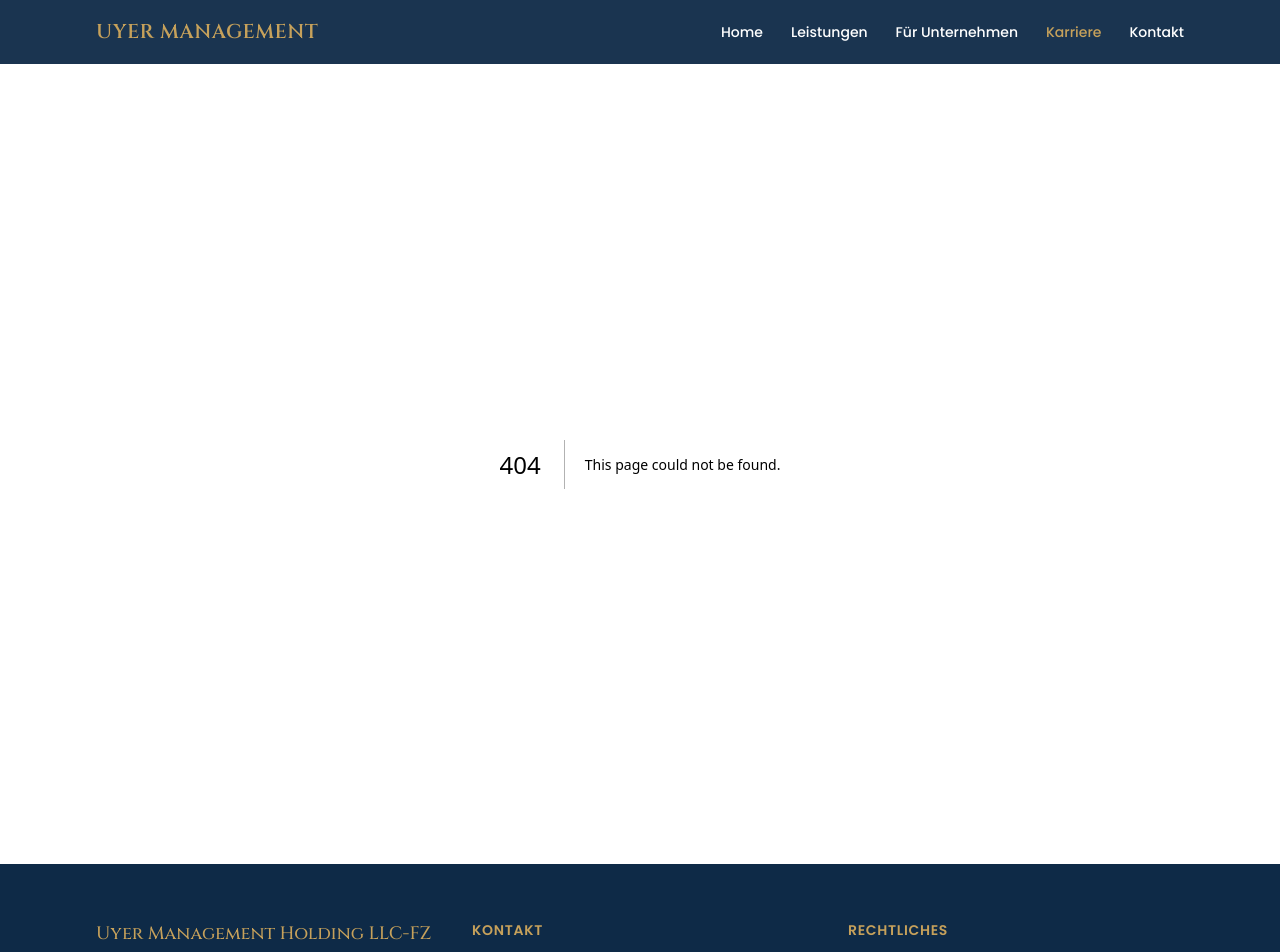
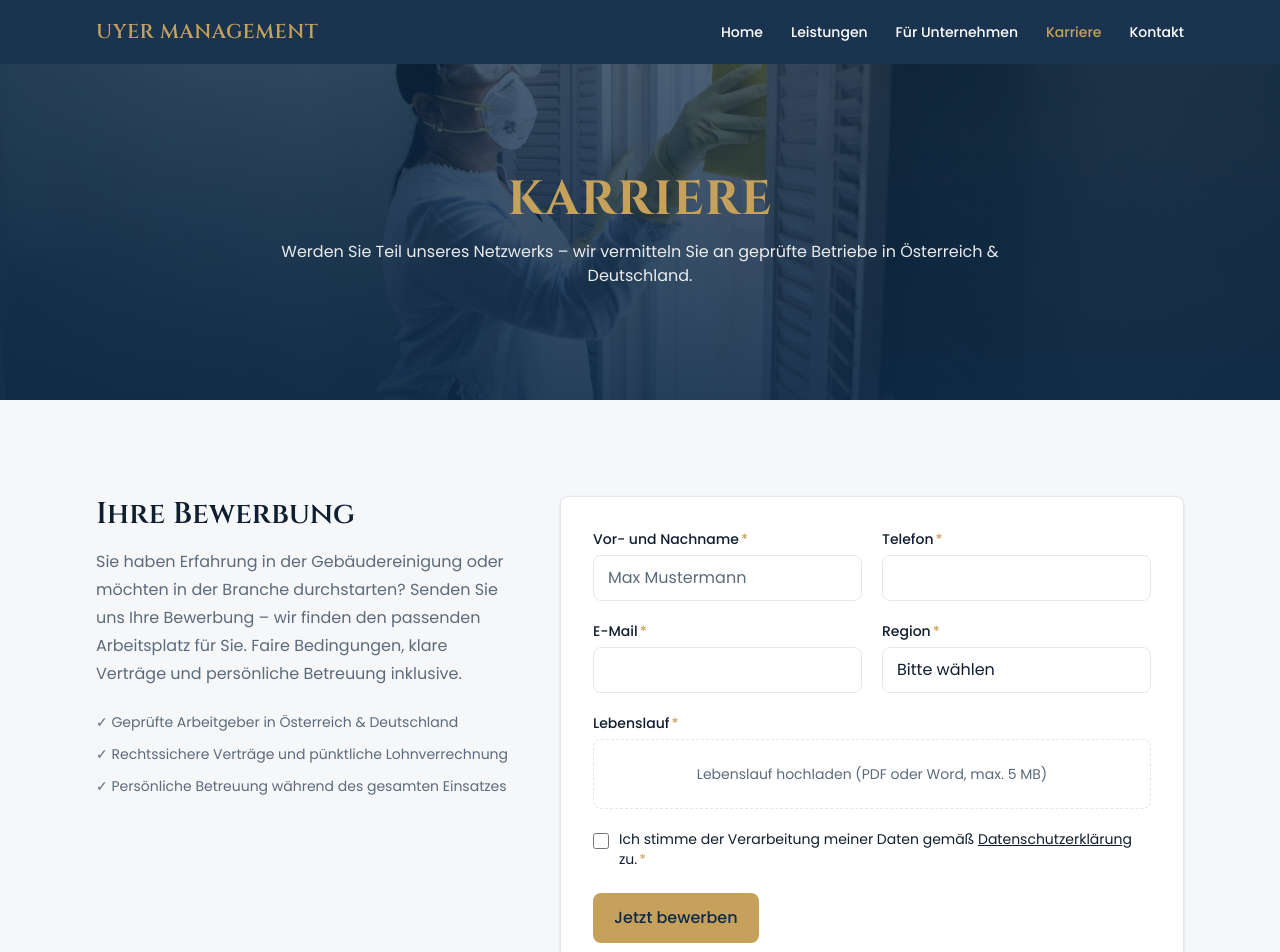
Before and after one commit to esharqhq/Uyer-management, a Next.js app: page /karriere in a window 1280 px wide. Before the commit this address had no page. Shown: the top 952 px of the page. Built offline with nearby package versions, Linux system fonts and the light colour scheme.

Commit message:
feat: add Karriere page with CV-upload application form

```diff
--- /dev/null
+++ b/app/karriere/page.tsx
@@ -0,0 +1,45 @@
+import type { Metadata } from "next";
+import { PageHero } from "@/components/shared/PageHero";
+import { Container } from "@/components/layout/Container";
+import { Section } from "@/components/layout/Section";
+import { AnimatedSection } from "@/components/motion/AnimatedSection";
+import { ApplyForm } from "@/components/career/ApplyForm";
+
+export const metadata: Metadata = {
+  title: "Karriere – Jetzt bewerben",
+  description:
+    "Arbeiten in der Gebäudereinigung in Österreich & Deutschland: Bewerben Sie sich jetzt bei Uyer Management – unkompliziert mit Lebenslauf-Upload.",
+};
+
+export default function KarrierePage() {
+  return (
+    <>
+      <PageHero
+        title="Karriere"
+        subtitle="Werden Sie Teil unseres Netzwerks – wir vermitteln Sie an geprüfte Betriebe in Österreich & Deutschland."
+        image="/images/section-team.jpg"
+      />
+      <Section tone="light">
+        <Container className="grid gap-12 lg:grid-cols-[2fr_3fr]">
+          <AnimatedSection>
+            <h2 className="font-display text-3xl font-semibold">Ihre Bewerbung</h2>
+            <p className="mt-4 font-body leading-7 text-muted">
+              Sie haben Erfahrung in der Gebäudereinigung oder möchten in der
+              Branche durchstarten? Senden Sie uns Ihre Bewerbung – wir finden
+              den passenden Arbeitsplatz für Sie. Faire Bedingungen, klare
+              Verträge und persönliche Betreuung inklusive.
+            </p>
+            <ul className="mt-6 space-y-3 font-body text-sm text-muted">
+              <li>✓ Geprüfte Arbeitgeber in Österreich &amp; Deutschland</li>
+              <li>✓ Rechtssichere Verträge und pünktliche Lohnverrechnung</li>
+              <li>✓ Persönliche Betreuung während des gesamten Einsatzes</li>
+            </ul>
+          </AnimatedSection>
+          <div className="rounded-lg border border-line bg-surface p-8 shadow-sm">
+            <ApplyForm />
+          </div>
+        </Container>
+      </Section>
+    </>
+  );
+}
--- /dev/null
+++ b/components/career/ApplyForm.tsx
@@ -0,0 +1,105 @@
+"use client";
+
+import { useState } from "react";
+import Link from "next/link";
+import { useForm } from "react-hook-form";
+import { zodResolver } from "@hookform/resolvers/zod";
+import { z } from "zod";
+import { applySchema, REGIONS, CV_MAX_BYTES } from "@/lib/schemas";
+import { Input } from "@/components/ui/Input";
+import { Select } from "@/components/ui/Select";
+import { FileUpload } from "@/components/ui/FileUpload";
+import { Checkbox } from "@/components/ui/Checkbox";
+import { Button } from "@/components/ui/Button";
+
+const applyFormSchema = applySchema.extend({
+  cv: z
+    .custom<FileList>()
+    .refine((fl) => fl && fl.length === 1, "Bitte laden Sie Ihren Lebenslauf hoch.")
+    .refine(
+      (fl) => !fl?.[0] || fl[0].size <= CV_MAX_BYTES,
+      "Die Datei ist zu groß (max. 5 MB).",
+    ),
+});
+type ApplyFormInput = z.infer<typeof applyFormSchema>;
+
+export function ApplyForm() {
+  const [status, setStatus] = useState<"idle" | "sending" | "success" | "error">("idle");
+  const {
+    register,
+    handleSubmit,
+    watch,
+    reset,
+    formState: { errors },
+  } = useForm<ApplyFormInput>({ resolver: zodResolver(applyFormSchema) });
+
+  const cvFile = watch("cv")?.[0];
+
+  const onSubmit = async (data: ApplyFormInput) => {
+    setStatus("sending");
+    const fd = new FormData();
+    fd.set("name", data.name);
+    fd.set("phone", data.phone);
+    fd.set("email", data.email);
+    fd.set("region", data.region);
+    fd.set("consent", String(data.consent));
+    fd.set("cv", data.cv[0]);
+    const res = await fetch("/api/apply", { method: "POST", body: fd }).catch(() => null);
+    if (res?.ok) {
+      setStatus("success");
+      reset();
+    } else {
+      setStatus("error");
+    }
+  };
+
+  if (status === "success") {
+    return (
+      <p role="status" className="rounded-lg bg-green-600/15 p-5 font-body">
+        ✓ Vielen Dank für Ihre Bewerbung! Wir prüfen Ihre Unterlagen und melden
+        uns in Kürze bei Ihnen.
+      </p>
+    );
+  }
+
+  return (
+    <form onSubmit={handleSubmit(onSubmit)} noValidate>
+      <div className="grid gap-5 sm:grid-cols-2">
+        <Input label="Vor- und Nachname" required placeholder="Max Mustermann" error={errors.name?.message} {...register("name")} />
+        <Input label="Telefon" type="tel" required error={errors.phone?.message} {...register("phone")} />
+        <Input label="E-Mail" type="email" required error={errors.email?.message} {...register("email")} />
+        <Select label="Region" required options={REGIONS} placeholder="Bitte wählen" error={errors.region?.message} {...register("region")} />
+      </div>
+      <FileUpload
+        label="Lebenslauf"
+        required
+        className="mt-5"
+        fileName={cvFile?.name ?? null}
+        error={errors.cv?.message as string | undefined}
+        {...register("cv")}
+      />
+      <Checkbox
+        className="mt-5"
+        label={
+          <>
+            Ich stimme der Verarbeitung meiner Daten gemäß{" "}
+            <Link href="/datenschutz" className="underline hover:text-gold">
+              Datenschutzerklärung
+            </Link>{" "}
+            zu.<span className="ml-0.5 text-gold">*</span>
+          </>
+        }
+        error={errors.consent?.message}
+        {...register("consent")}
+      />
+      {status === "error" && (
+        <p role="alert" className="mt-4 font-body text-sm text-red-700">
+          Senden fehlgeschlagen. Bitte versuchen Sie es später erneut.
+        </p>
+      )}
+      <Button variant="accent" type="submit" disabled={status === "sending"} className="mt-6">
+        {status === "sending" ? "Wird gesendet …" : "Jetzt bewerben"}
+      </Button>
+    </form>
+  );
+}
```
